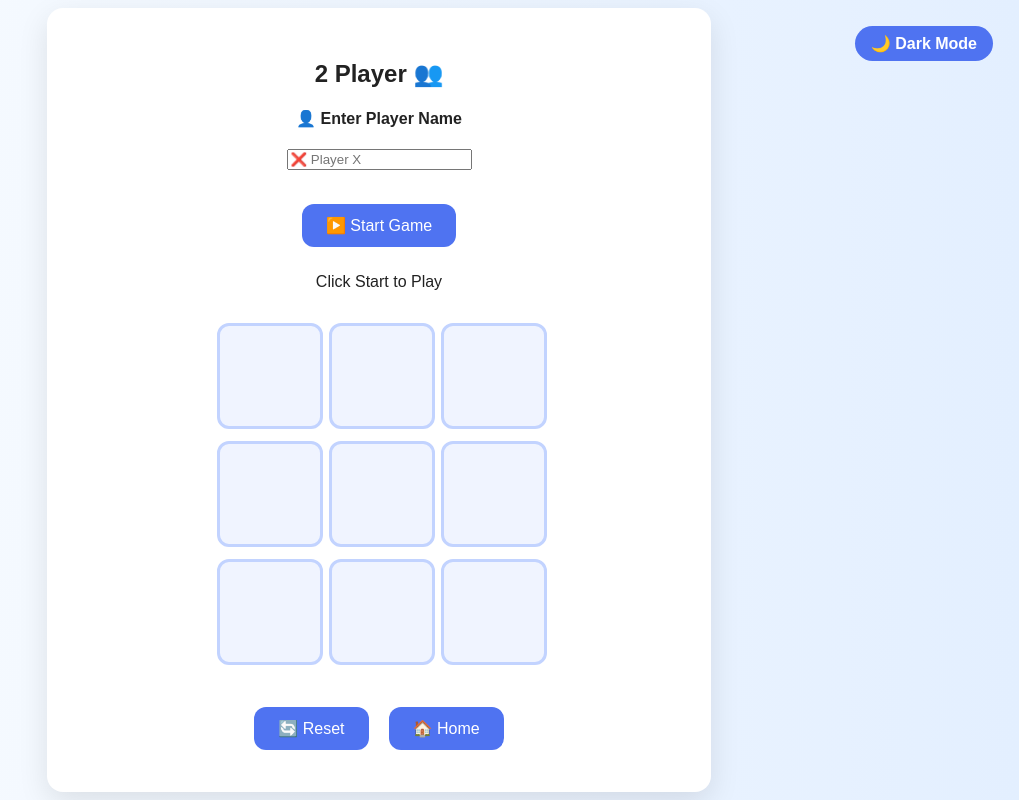
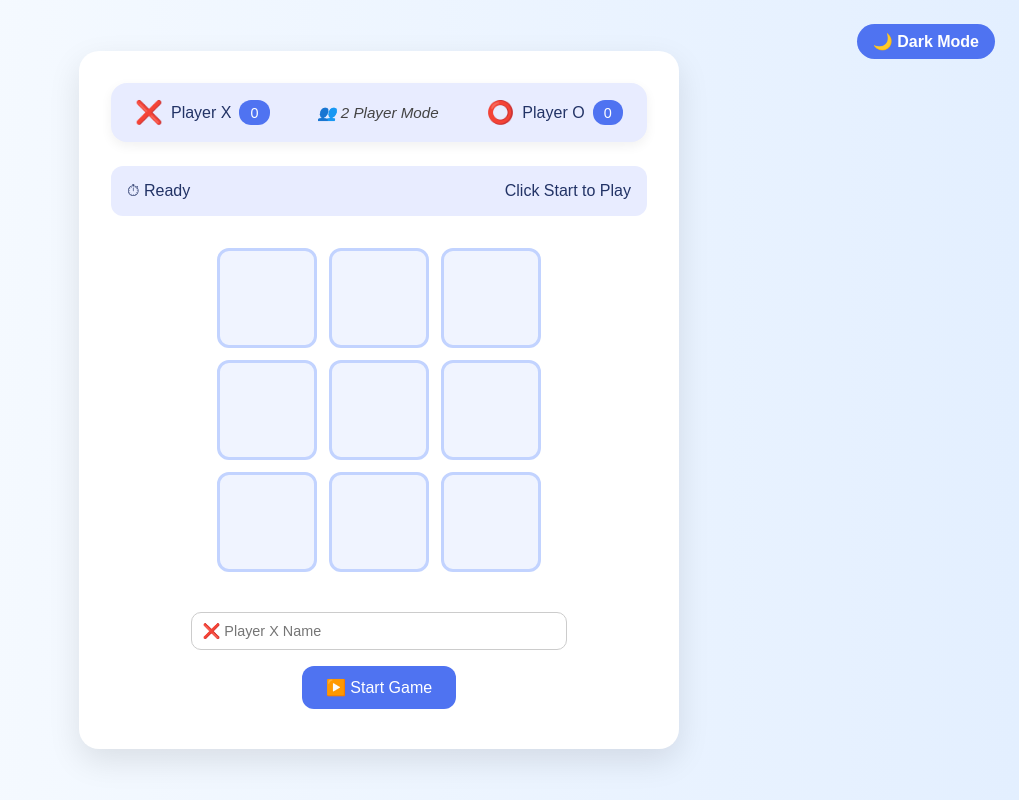
Before and after one commit to vatsal2412/React-Project, a Next.js app in the folder nextjs-tic-tac-toe/: page /game in a window 1280 px wide. Shown: the whole page, without its empty margins (261-1280 px from the left). Built offline with nearby package versions, Linux system fonts and the light colour scheme.

Commit message:
styles changed

```diff
--- a/nextjs-tic-tac-toe/app/game/page.jsx
+++ b/nextjs-tic-tac-toe/app/game/page.jsx
@@ -6,32 +6,26 @@ import GameBoard from "../../components/GameBoard";
 
 const emptyBoard = Array(9).fill(null);
 
-const calculateWinner = (squares) =>
-{
-  const lines =
-  [
+const calculateWinner = (squares) => {
+  const lines = [
     [0, 1, 2], [3, 4, 5], [6, 7, 8],
     [0, 3, 6], [1, 4, 7], [2, 5, 8],
     [0, 4, 8], [2, 4, 6],
   ];
-  for (let [a, b, c] of lines)
-  {
-    if (squares[a] && squares[a] === squares[b] && squares[a] === squares[c])
-    {
+  for (let [a, b, c] of lines) {
+    if (squares[a] && squares[a] === squares[b] && squares[a] === squares[c]) {
       return { symbol: squares[a], line: [a, b, c] };
     }
   }
   return null;
 };
 
-const saveGameToHistory = (entry) =>
-{
+const saveGameToHistory = (entry) => {
   const prev = JSON.parse(localStorage.getItem("allGameHistory") || "[]");
   localStorage.setItem("allGameHistory", JSON.stringify([...prev, entry]));
 };
 
-export default function Game()
-{
+export default function Game() {
   const mode = useSearchParams().get("mode");
   const router = useRouter();
 
@@ -46,14 +40,14 @@ export default function Game()
   const [timer, setTimer] = useState(0);
   const [intervalId, setIntervalId] = useState(null);
   const [moves, setMoves] = useState([]);
+  const [scores, setScores] = useState({ X: 0, O: 0 });
 
-  const startGame = () =>
-  {
-    if (!playerX || (mode === "2player" && !playerO))
-      {
+  const startGame = () => {
+    if (!playerX || (mode === "2player" && !playerO)) {
       setNameError(true);
       return;
     }
+
     setNameError(false);
     setBoard(emptyBoard);
     setWinnerInfo(null);
@@ -65,8 +59,7 @@ export default function Game()
     setIntervalId(id);
   };
 
-  const handleClick = useCallback((i) =>
-  {
+  const handleClick = useCallback((i) => {
     if (!gameStarted || board[i] || winnerInfo) return;
 
     const symbol = xIsNext ? "❌" : "⭕";
@@ -76,59 +69,49 @@ export default function Game()
     setMoves((prev) => [...prev, `${symbol} ➝ ${i + 1}`]);
 
     const winner = calculateWinner(newBoard);
-    if (winner)
-    {
+    if (winner) {
       setWinnerInfo(winner);
       clearInterval(intervalId);
-      saveGameToHistory
-      (
-        {
+      setScores(prev => ({
+        ...prev,
+        [symbol === "❌" ? "X" : "O"]: prev[symbol === "❌" ? "X" : "O"] + 1
+      }));
+      saveGameToHistory({
         winner: winner.symbol,
         mode,
         moves: moves.length + 1,
         date: new Date().toLocaleString(),
-          players:
-          {
-            "❌": playerX || "Player X",
-            "⭕": playerO || (mode === "computer" ? "Computer" : "Player O"),
-          },
+        players: {
+          "❌": playerX,
+          "⭕": playerO || "Computer"
         }
-      );
-    }
-    else if (newBoard.every(Boolean))
-    {
+      });
+    } else if (newBoard.every(Boolean)) {
       clearInterval(intervalId);
-      saveGameToHistory
-      (
-        {
+      saveGameToHistory({
         winner: "Draw",
         mode,
         moves: moves.length + 1,
         date: new Date().toLocaleString(),
-          players:
-          {
-            "❌": playerX || "Player X",
-            "⭕": playerO || (mode === "computer" ? "Computer" : "Player O"),
-          },
+        players: {
+          "❌": playerX,
+          "⭕": playerO || "Computer"
         }
-      );
+      });
     }
 
     setXIsNext(!xIsNext);
   }, [board, xIsNext, winnerInfo, gameStarted, intervalId, moves.length, playerX, playerO, mode]);
 
-  useEffect(() =>
-  {
-    if (mode === "computer" && !xIsNext && !winnerInfo && gameStarted)
-    {
+  useEffect(() => {
+    if (mode === "computer" && !xIsNext && !winnerInfo && gameStarted) {
       const empty = board.map((val, i) => val ? null : i).filter(i => i !== null);
       const move = empty[Math.floor(Math.random() * empty.length)];
       setTimeout(() => handleClick(move), 500);
     }
   }, [xIsNext, board, winnerInfo, mode, gameStarted, handleClick]);
 
-  const resetGame = () =>
-  {
+  const resetGame = () => {
     clearInterval(intervalId);
     setGameStarted(false);
     setTimer(0);
@@ -139,66 +122,35 @@ export default function Game()
 
   return (
     <div className="container">
-      <h2>{mode === "computer" ? "Vs Computer 🤖" : "2 Player 👥"}</h2>
+      {/* Top Header with Player Names */}
+      <div className="header">
+        <div className="player-name left">
+          <span className="emoji">❌</span>
+          <span className="name">{playerX || "Player X"}</span>
+          <span className="score-badge">{scores.X}</span>
+        </div>
+        <div className="game-mode">
+          {mode === "computer" ? "🤖 Vs Computer" : "👥 2 Player Mode"}
+        </div>
+        <div className="player-name right">
+          <span className="emoji">⭕</span>
+          <span className="name">{playerO || (mode === "computer" ? "Computer" : "Player O")}</span>
+          <span className="score-badge">{scores.O}</span>
+        </div>
+      </div>
 
-      {!gameStarted && (
-        <>
-          <h4>👤 Enter Player Name{mode === "2player" ? "s" : ""}</h4>
-          <input
-            type="text"
-            placeholder="❌ Player X"
-            value={playerX}
-            onChange=
-          {
-            (e) =>
-            {
-              setPlayerX(e.target.value);
-              setNameError(false);
-            }
-          }
-          />
-          {mode === "2player" && (
-            <input
-              type="text"
-              placeholder="⭕ Player O"
-              value={playerO}
-              onChange=
-              {
-                (e) =>
-                {
-                  setPlayerO(e.target.value);
-                  setNameError(false);
-                }
-              }
-            />
-          )}
-
-
-        {
-          nameError ? (
-            <p className="error-message">
-              ⚠️ Please enter a player names to start.
-            </p>
-          ) : (
-            <div style={{ height: "1.5rem" }}></div>
-          )
-        }
-
-          <button onClick={startGame}>▶️ Start Game</button>
-        </>
-      )}
-
+      <div className="info-bar">
+        <p>⏱ {gameStarted ? `${timer}s` : "Ready"}</p>
         <p>
           {winnerInfo
-          ? `🎉 Winner: ${winnerInfo.symbol === "❌" ? playerX : (playerO || "Computer")} (${winnerInfo.symbol})`
+            ? `🎉 Winner: ${winnerInfo.symbol === "❌" ? playerX : (playerO || "Computer")}`
             : board.every(Boolean)
               ? "🤝 Draw!"
               : gameStarted
                 ? `🕹️ Turn: ${xIsNext ? playerX : (playerO || "Computer")} (${xIsNext ? "❌" : "⭕"})`
                 : "Click Start to Play"}
         </p>
-
-      {gameStarted && <p>⏱ Time: {timer}s</p>}
+      </div>
 
       <GameBoard
         board={board}
@@ -208,9 +160,47 @@ export default function Game()
       />
 
       <div className="controls">
+        {!gameStarted ? (
+          <>
+            <input
+              type="text"
+              placeholder="❌ Player X Name"
+              value={playerX}
+              onChange={(e) => {
+                setPlayerX(e.target.value);
+                setNameError(false);
+              }}
+            />
+            {mode === "2player" && (
+              <input
+                type="text"
+                placeholder="⭕ Player O Name"
+                value={playerO}
+                onChange={(e) => {
+                  setPlayerO(e.target.value);
+                  setNameError(false);
+                }}
+              />
+            )}
+            <button onClick={startGame}>▶️ Start Game</button>
+          </>
+        ) : (
+          <>
             <button onClick={resetGame}>🔄 Reset</button>
             <button onClick={() => router.push("/")}>🏠 Home</button>
+          </>
+        )}
       </div>
+
+      {nameError && (
+        <div className="popup-overlay">
+          <div className="popup-box">
+            <h4>⚠️ Name Required</h4>
+            <p>Please enter all player names before starting the game.</p>
+            <button onClick={() => setNameError(false)}>OK</button>
+          </div>
+        </div>
+      )}
 
       {moves.length > 0 && (
         <div className="history">
--- a/nextjs-tic-tac-toe/styles/globals.css
+++ b/nextjs-tic-tac-toe/styles/globals.css
@@ -1,15 +1,18 @@
+* {
+  box-sizing: border-box;
+  margin: 0;
+  padding: 0;
+}
 
 body
 {
   font-family: 'Poppins', sans-serif;
-  margin: 0;
-  padding: 0;
-  background: linear-gradient(to right, #f9fcff, #e3efff);
-  color: #222;
+  min-height: 100vh;
   display: flex;
   align-items: center;
   justify-content: center;
-  min-height: 100vh;
+  background: linear-gradient(to right, #f9fcff, #e3efff);
+  color: #222;
 }
 
 
@@ -17,32 +20,70 @@ body
 {
   max-width: 600px;
   width: 100%;
-  background: white;
+  margin: auto;
+  background: #f5f7fb;
   padding: 2rem;
-  border-radius: 1rem;
-  box-shadow: 0 10px 30px rgba(0, 0, 0, 0.1);
+  border-radius: 20px;
+  box-shadow: 0 12px 32px rgba(0, 0, 0, 0.1);
   text-align: center;
 }
 
-button,
-.mode-buttons button,
-.controls button
+
+.header
+{
+  display: flex;
+  justify-content: space-between;
+  align-items: center;
+  background: #e8ecff;
+  padding: 1rem 1.5rem;
+  border-radius: 1rem;
+  margin-bottom: 1.5rem;
+  box-shadow: 0 4px 12px rgba(0, 0, 0, 0.06);
+}
+
+.player-name
+{
+  display: flex;
+  align-items: center;
+  gap: 0.5rem;
+  font-size: 1rem;
+  font-weight: 500;
+  color: #223366;
+}
+
+.player-name .emoji
+{
+  font-size: 1.4rem;
+}
+
+.score-badge
 {
   background: #4f73f1;
-  color: white;
-  border: none;
-  padding: 12px 24px;
-  margin: 10px;
-  font-size: 1rem;
+  color: #fff;
+  padding: 0.3rem 0.7rem;
   border-radius: 12px;
-  cursor: pointer;
-  transition: all 0.3s ease;
+  font-size: 0.9rem;
 }
 
-button:hover
+.game-mode
 {
-  background: #3b5edb;
-  transform: scale(1.05);
+  font-size: 0.95rem;
+  font-style: italic;
+  color: #444;
+}
+
+
+.info-bar
+{
+  background: #e8ecff;
+  border-radius: 12px;
+  padding: 1rem;
+  margin-bottom: 1.5rem;
+  display: flex;
+  justify-content: space-between;
+  color: #223366;
+  font-weight: 500;
+  font-size: 1rem;
 }
 
 
@@ -70,6 +111,10 @@ button:hover
   transition: 0.2s ease;
 }
 
+.square:hover
+{
+  transform: scale(1.03);
+}
 
 .square.highlight
 {
@@ -85,31 +130,207 @@ button:hover
 }
 
 
+.controls
+{
+  margin-top: 1.5rem;
+}
+
+.controls input
+{
+  margin: 0.5rem;
+  padding: 10px;
+  border-radius: 10px;
+  border: 1px solid #ccc;
+  width: 70%;
+  font-size: 0.9rem;
+}
+
+
+button
+{
+  background: #4f73f1;
+  color: #fff;
+  border: none;
+  padding: 12px 24px;
+  margin: 0.5rem;
+  border-radius: 12px;
+  cursor: pointer;
+  font-size: 1rem;
+  transition: background 0.3s ease;
+}
+
+button:hover
+{
+  background: #3b5edb;
+}
+
+
 .history
 {
   margin-top: 2rem;
   text-align: left;
-  padding-left: 1.5rem;
+  padding: 1rem;
+  border-top: 1px solid #ccc;
 }
 
 .history h4
 {
   margin-bottom: 0.5rem;
-  font-size: 1.1rem;
-  color: #333;
+  color: #223366;
 }
 
 .history ol
 {
-  padding-left: 1rem;
+  padding-left: 1.2rem;
+  color: #444;
   font-size: 0.95rem;
-  color: #444;
 }
 
 .history li
 {
   margin-bottom: 0.4rem;
 }
+
+
+.popup-overlay
+{
+  position: fixed;
+  top: 0;
+  left: 0;
+  width: 100%;
+  height: 100%;
+  background: rgba(0, 0, 0, 0.5);
+  z-index: 1000;
+  display: flex;
+  align-items: center;
+  justify-content: center;
+}
+
+.popup-box
+{
+  background: #fff;
+  padding: 2rem;
+  border-radius: 12px;
+  text-align: center;
+  max-width: 320px;
+  box-shadow: 0 10px 25px rgba(0, 0, 0, 0.2);
+  animation: fadeIn 0.3s ease;
+}
+
+.popup-box h4
+{
+  margin-bottom: 0.75rem;
+  color: #d62828;
+}
+
+.popup-box p
+{
+  margin-bottom: 1.25rem;
+  font-size: 0.95rem;
+  color: #333;
+}
+
+.popup-box button
+{
+  background: #4f73f1;
+  color: white;
+  border: none;
+  padding: 10px 20px;
+  font-size: 1rem;
+  border-radius: 8px;
+  cursor: pointer;
+}
+
+.popup-box button:hover
+{
+  background: #3b5edb;
+}
+
+@keyframes fadeIn
+{
+  from { opacity: 0; transform: scale(0.9); }
+  to { opacity: 1; transform: scale(1); }
+}
+
+
+.theme-toggle
+{
+  position: absolute;
+  top: 1rem;
+  right: 1rem;
+  padding: 8px 16px;
+  border-radius: 20px;
+  border: none;
+  font-weight: 600;
+  cursor: pointer;
+  background: #4f73f1;
+  color: white;
+  z-index: 999;
+}
+
+.theme-toggle:hover
+{
+  background: #3b5edb;
+}
+
+
+body.light
+{
+  background: linear-gradient(to right, #f9fcff, #e3efff);
+  color: #222;
+}
+
+body.light .container
+{
+  background: white;
+}
+
+body.light .square
+{
+  background: #f0f4ff;
+  color: #222;
+}
+
+body.light .square.highlight
+{
+  background-color: #ffe066;
+}
+
+
+body.dark
+{
+  background: linear-gradient(to right, #1a1a1a, #2c2c2c);
+  color: #eee;
+}
+
+body.dark .container
+{
+  background: #2e2e2e;
+}
+
+body.dark .square
+{
+  background: #444;
+  border-color: #666;
+  color: white;
+}
+
+body.dark .square.highlight
+{
+  background-color: #ffc107;
+}
+
+body.dark button
+{
+  background: #555;
+  color: white;
+}
+
+body.dark .theme-toggle
+{
+  background: #888;
+}
+
 
 @media (max-width: 500px)
 {
@@ -131,83 +352,21 @@ button:hover
     font-size: 0.9rem;
     padding: 10px 18px;
   }
+
+  .header
+  {
+    flex-direction: column;
+    gap: 0.5rem;
+    text-align: center;
   }
 
-
-.theme-toggle
+  .game-mode
   {
-  position: absolute;
-  top: 1rem;
-  right: 1rem;
-  padding: 8px 16px;
-  border-radius: 20px;
-  border: none;
-  font-weight: 600;
-  cursor: pointer;
-  background: #4f73f1;
-  color: white;
-  z-index: 999;
-  transition: background 0.3s;
-}
-.theme-toggle:hover
-{
-  background: #3b5edb;
+    font-size: 0.85rem;
   }
 
-
-body.light
+  .controls input
   {
-  background: linear-gradient(to right, #f9fcff, #e3efff);
-  color: #222;
+    width: 85%;
   }
-body.light .container
-{
-  background: white;
 }
-body.light .square
-{
-  background: #f0f4ff;
-  color: #222;
-}
-body.light .square.highlight
-{
-  background-color: #ffe066;
-}
-
-
-body.dark
-{
-  background: linear-gradient(to right, #1a1a1a, #2c2c2c);
-  color: #eee;
-}
-body.dark .container
-{
-  background: #2e2e2e;
-}
-body.dark .square
-{
-  background: #444;
-  color: white;
-  border-color: #666;
-}
-body.dark .square.highlight
-{
-  background-color: #ffc107;
-}
-body.dark button
-{
-  background: #555;
-  color: white;
-}
-body.dark
-.theme-toggle
-{
-  background: #888;
-}
-.error-message {
-  color: #e63946;
-  font-size: 0.95rem;
-  margin-top: 0.5rem;
-  font-weight: 500;
-  min-height: 1.5rem;
-}
```
Lines whose indentation alone changed are shown as unchanged.
